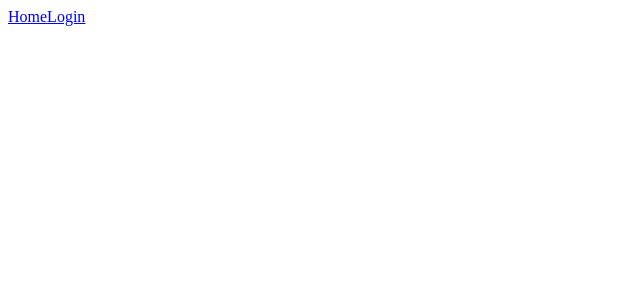
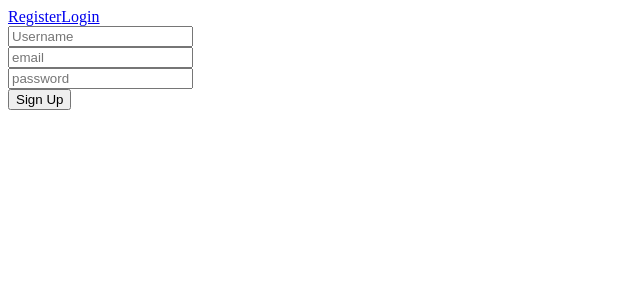
Before and after one commit to baltuntas3/RealTimeChatApp, a React (Create React App) app in the folder frontend/: page /register in a window 1280 px wide. Before the commit this address had no page. Shown: the top 300 px of the page, without its empty margins (0-640 px from the left). Built offline with nearby package versions, Linux system fonts and the light colour scheme.

Commit message:
add register

```diff
--- a/frontend/src/App.js
+++ b/frontend/src/App.js
@@ -8,6 +8,7 @@ import Chats from "./pages/Chats";
 // import UserInbox from './pages/UserInbox';
 import { useUser } from "./context/userContext";
 import { logout } from "./api";
+import Register from "./pages/Register";
 
 function App() {
     const { user, setUser } = useUser();
@@ -20,7 +21,8 @@ function App() {
     return (
         <div>
             <nav>
-                <Link to="/">Home</Link>
+                {/* <Link to="/">Home</Link> */}
+                <Link to="/">Register</Link>
 
                 {user ? (
                     <>
@@ -34,10 +36,11 @@ function App() {
                 )}
             </nav>
             <Routes>
-                <Route path="/" element={<Home />}></Route>
-                <Route path="/messages" element={<Messages />}></Route>
+                <Route path="/" element={<Register />} />
+                <Route path="/messages" element={<Messages />} />
                 <Route path="/login" element={<LogIn />} />
-                <Route path="/chats" element={<Chats />}></Route>
+                <Route path="/chats" element={<Chats />} />
+                <Route path="/register" element={<Register />} />
             </Routes>
         </div>
     );
--- a/frontend/src/api.js
+++ b/frontend/src/api.js
@@ -29,3 +29,12 @@ export async function getInbox(groupId) {
     const getInbox = await axios.get("messages/" + groupId);
     return getInbox.data;
 }
+
+export async function register(registerForm) {
+    try {
+        const { data } = await axios.post("users/sign-in", { ...registerForm, age: 20 });
+        return data;
+    } catch (error) {
+        return { error: error.response.data, status: error.response.status };
+    }
+}
--- a/frontend/src/components/Alert/index.js
+++ b/frontend/src/components/Alert/index.js
@@ -1,6 +1,14 @@
-import React from "react";
+import { useState } from "react";
 
 const Alert = ({ message }) => {
+    const [visible, setVisible] = useState(true);
+
+    setTimeout(() => {
+        setVisible(false);
+    }, 2000);
+
+    if (!visible) return;
+
     return <div>{message}</div>;
 };
 
--- /dev/null
+++ b/frontend/src/pages/Register.jsx
@@ -0,0 +1,60 @@
+import { useState, useEffect } from "react";
+import { register } from "../api";
+import { useNavigate } from "react-router";
+import Input from "../components/Input";
+import Alert from "../components/Alert";
+
+const initialState = {
+    username: "",
+    email: "",
+    password: "",
+};
+
+const Register = () => {
+    const [form, setForm] = useState(initialState);
+    // const [alert, setAlert] = useState("");
+    const navigate = useNavigate();
+
+    const onChangeHandler = (e) => {
+        setForm((prevState) => ({
+            ...prevState,
+            [e.target.name]: e.target.value,
+        }));
+    };
+
+    const buttonClickHandler = () => {
+        let error = false;
+        Object.keys(form).forEach((key) => {
+            if (form[key] === "") error = true;
+        });
+        if (!error) {
+            const data = register(form);
+            setForm(initialState);
+            if (data) {
+                alert("Kayıt başarılı");
+                setTimeout(() => {
+                    navigate("/login");
+                }, 1000);
+            }
+        }
+    };
+
+    return (
+        <div>
+            <Input name="username" value={form.username} onChange={onChangeHandler} placeholder="Username" />
+            <Input name="email" value={form.email} onChange={onChangeHandler} type="email" placeholder="email" />
+            <Input
+                name="password"
+                value={form.password}
+                onChange={onChangeHandler}
+                type="password"
+                placeholder="password"
+            />
+            {/* {alert && <Alert message={alert} />} */}
+
+            <button onClick={buttonClickHandler}>Sign Up</button>
+        </div>
+    );
+};
+
+export default Register;
```
Also changed, not shown: 1 other file (tests, documents, lock files or other folders).
